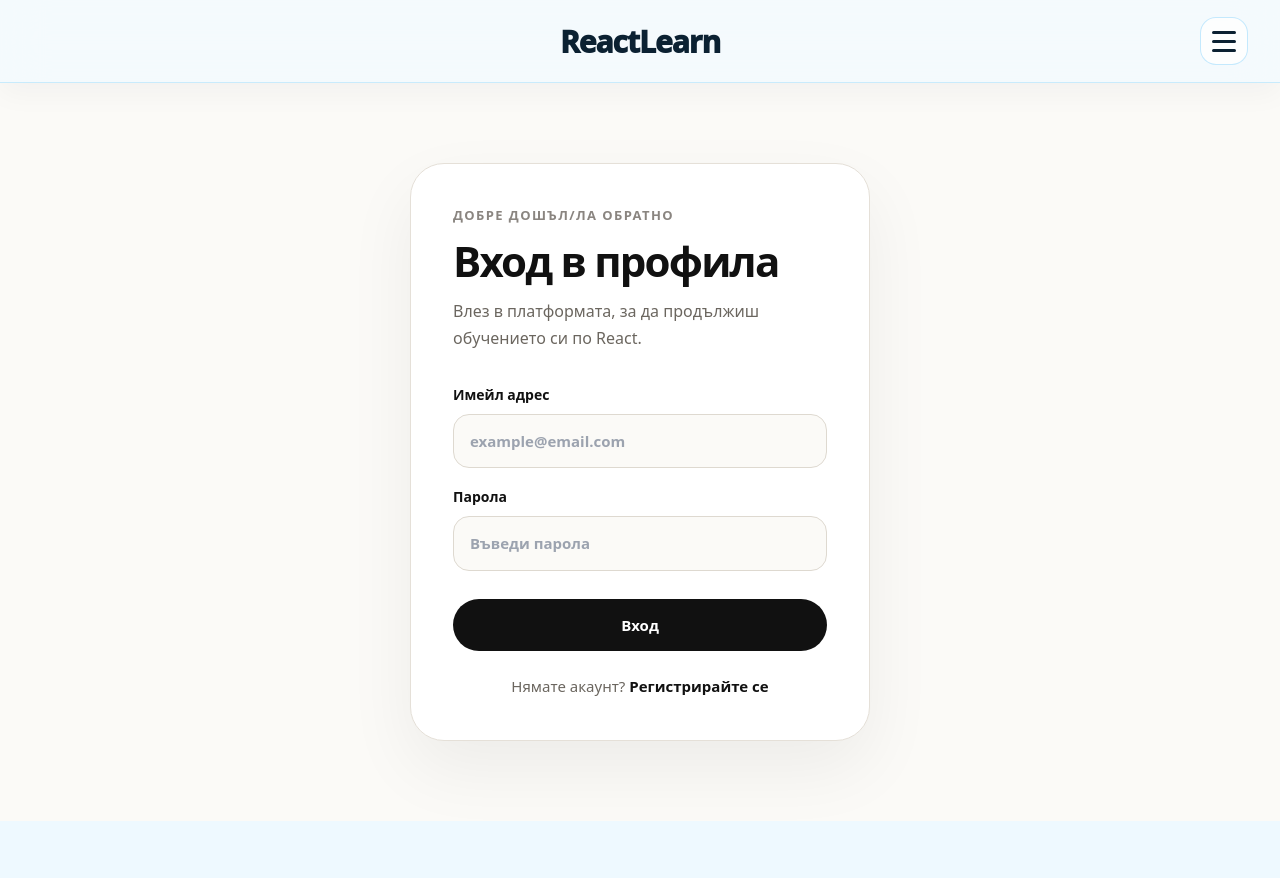
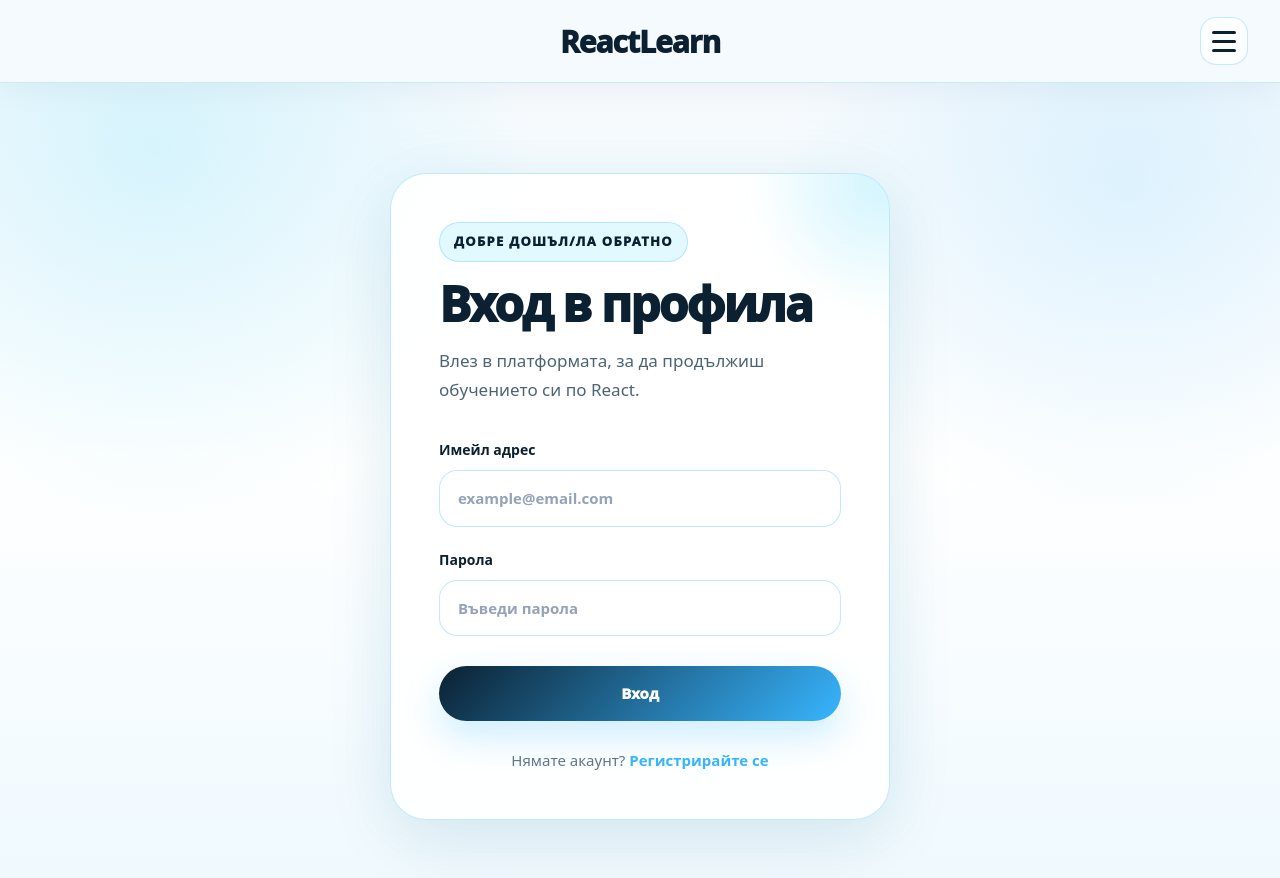
Before and after one commit to IvannIvannov/react-diploma-project, a React (Vite) app in the folder client/: page /login in a window 1280 px wide. Shown: the top 878 px of the page. Before the commit the page ends 821 px from the top, so only its background shows below. Built offline with nearby package versions, Linux system fonts and the light colour scheme.

Commit message:
Redesign authentication pages with modern React UI

```diff
--- a/client/src/pages/Login.css
+++ b/client/src/pages/Login.css
@@ -1,120 +1,183 @@
 .auth-page {
     min-height: calc(100vh - 160px);
-    background: #fbfaf7;
 
     display: flex;
     align-items: center;
     justify-content: center;
 
-    padding: 80px 24px;
+    padding: 90px 24px;
+
+    background:
+        radial-gradient(circle at 12% 8%, rgba(97, 218, 251, 0.22), transparent 28%),
+        radial-gradient(circle at 88% 12%, rgba(56, 182, 255, 0.14), transparent 26%),
+        linear-gradient(180deg, #f6fafd 0%, #ffffff 45%, #eef9ff 100%);
 }
 
 .auth-card {
+    position: relative;
+    overflow: hidden;
+
     width: 100%;
-    max-width: 460px;
+    max-width: 500px;
 
-    padding: 42px;
+    padding: 48px;
 
-    background: #fff;
-    border: 1px solid #e5e0d8;
-    border-radius: 34px;
+    background: rgba(255, 255, 255, .88);
 
-    box-shadow: 0 28px 70px rgba(0, 0, 0, 0.06);
+    border: 1px solid rgba(186, 230, 253, .9);
+    border-radius: 36px;
+
+    backdrop-filter: blur(18px);
+
+    box-shadow:
+        0 24px 70px rgba(11, 33, 50, .08),
+        0 0 60px rgba(97, 218, 251, .12);
+}
+
+.auth-card::before {
+    content: "";
+
+    position: absolute;
+
+    top: -120px;
+    right: -120px;
+
+    width: 260px;
+    height: 260px;
+
+    background:
+        radial-gradient(circle,
+            rgba(97, 218, 251, .28),
+            transparent 70%);
+
+    filter: blur(12px);
+
+    pointer-events: none;
 }
 
 .auth-header {
-    margin-bottom: 32px;
+    position: relative;
+    z-index: 2;
+
+    margin-bottom: 34px;
 }
 
 .auth-header p {
-    margin: 0 0 14px;
+    width: fit-content;
 
-    color: #8a8580;
+    margin: 0 0 18px;
+    padding: 9px 14px;
+
+    color: #0b2132;
+
+    background: rgba(97, 218, 251, .18);
+
+    border: 1px solid rgba(56, 182, 255, .28);
+
+    border-radius: 999px;
 
     font-size: 13px;
-    font-weight: 900;
-    letter-spacing: 1.4px;
+    font-weight: 950;
+
+    letter-spacing: 1.3px;
     text-transform: uppercase;
 }
 
 .auth-header h1 {
-    margin: 0 0 16px;
+    margin: 0 0 18px;
 
-    color: #111;
+    color: #0b2132;
 
-    font-size: 42px;
+    font-size: 48px;
     line-height: 1;
-    font-weight: 900;
 
-    letter-spacing: -1.8px;
+    font-weight: 950;
+
+    letter-spacing: -2px;
 }
 
 .auth-header span {
     display: block;
 
-    color: #6b665f;
+    color: #4b6475;
 
-    font-size: 16px;
-    line-height: 1.7;
+    font-size: 17px;
+    line-height: 1.75;
 }
 
 .auth-form {
+    position: relative;
+    z-index: 2;
+
     display: grid;
-    gap: 18px;
+    gap: 22px;
 }
 
 .auth-form label {
     display: grid;
-    gap: 9px;
+    gap: 10px;
 
-    color: #111;
+    color: #0b2132;
 
     font-size: 14px;
-    font-weight: 800;
+    font-weight: 850;
 }
 
 .auth-form input {
     width: 100%;
 
-    padding: 15px 16px;
+    padding: 16px 18px;
 
-    background: #fbfaf7;
-    border: 1px solid #ded9d0;
-    border-radius: 16px;
+    background: #ffffff;
 
-    color: #111;
+    border: 1px solid rgba(186, 230, 253, .9);
+    border-radius: 18px;
+
+    color: #0b2132;
 
     font-size: 15px;
 
+    transition: .25s ease;
+
     outline: none;
-    transition: 0.2s ease;
+}
+
+.auth-form input::placeholder {
+    color: #94a3b8;
 }
 
 .auth-form input:focus {
-    background: #fff;
-    border-color: #111;
-    box-shadow: 0 0 0 4px rgba(17, 17, 17, 0.08);
+    border-color: #38b6ff;
+
+    box-shadow:
+        0 0 0 4px rgba(56, 182, 255, .12),
+        0 10px 30px rgba(56, 182, 255, .10);
+
+    transform: translateY(-1px);
 }
 
 .auth-error {
-    padding: 14px 16px;
+    padding: 15px 18px;
 
     background: #fff1f2;
+
     border: 1px solid #fecdd3;
-    border-radius: 16px;
+    border-radius: 18px;
 
-    color: #9f1239;
+    color: #be123c;
 
     font-size: 14px;
     font-weight: 700;
-    line-height: 1.5;
+
+    line-height: 1.6;
 }
 
 .auth-error.shake {
-    animation: shake 0.35s ease;
+    animation: shake .35s ease;
 }
 
 @keyframes shake {
+
     0% {
         transform: translateX(0);
     }
@@ -134,56 +197,82 @@
     100% {
         transform: translateX(0);
     }
+
 }
 
 .auth-form button {
-    margin-top: 10px;
+    margin-top: 8px;
 
-    padding: 15px 18px;
-
-    background: #111;
-    color: #fff;
+    padding: 16px;
 
     border: none;
     border-radius: 999px;
 
+    background:
+        linear-gradient(135deg,
+            #0b2132,
+            #38b6ff);
+
+    color: white;
+
     font-size: 15px;
-    font-weight: 900;
+    font-weight: 950;
 
     cursor: pointer;
-    transition: 0.2s ease;
+
+    box-shadow:
+        0 16px 36px rgba(56, 182, 255, .24);
+
+    transition: .25s ease;
 }
 
 .auth-form button:hover {
-    background: #000;
-    transform: translateY(-2px);
+    transform: translateY(-3px);
+
+    box-shadow:
+        0 24px 48px rgba(56, 182, 255, .34);
 }
 
 .login-footer-text {
-    margin: 24px 0 0;
+    margin-top: 28px;
 
-    color: #6b665f;
+    color: #64748b;
 
     text-align: center;
+
     font-size: 15px;
 }
 
 .login-footer-text a {
-    color: #111;
+    color: #38b6ff;
+
+    text-decoration: none;
+
     font-weight: 900;
-    text-decoration: none;
+
+    transition: .25s;
 }
 
 .login-footer-text a:hover {
-    text-decoration: underline;
+    color: #0b2132;
 }
 
-@media (max-width: 600px) {
+@media(max-width:600px) {
+
+    .auth-page {
+        padding: 60px 20px;
+    }
+
     .auth-card {
-        padding: 30px;
+        padding: 34px 28px;
     }
 
     .auth-header h1 {
-        font-size: 34px;
+        font-size: 38px;
     }
+
+    .auth-header span {
+        font-size: 16px;
+    }
+
 }
```
